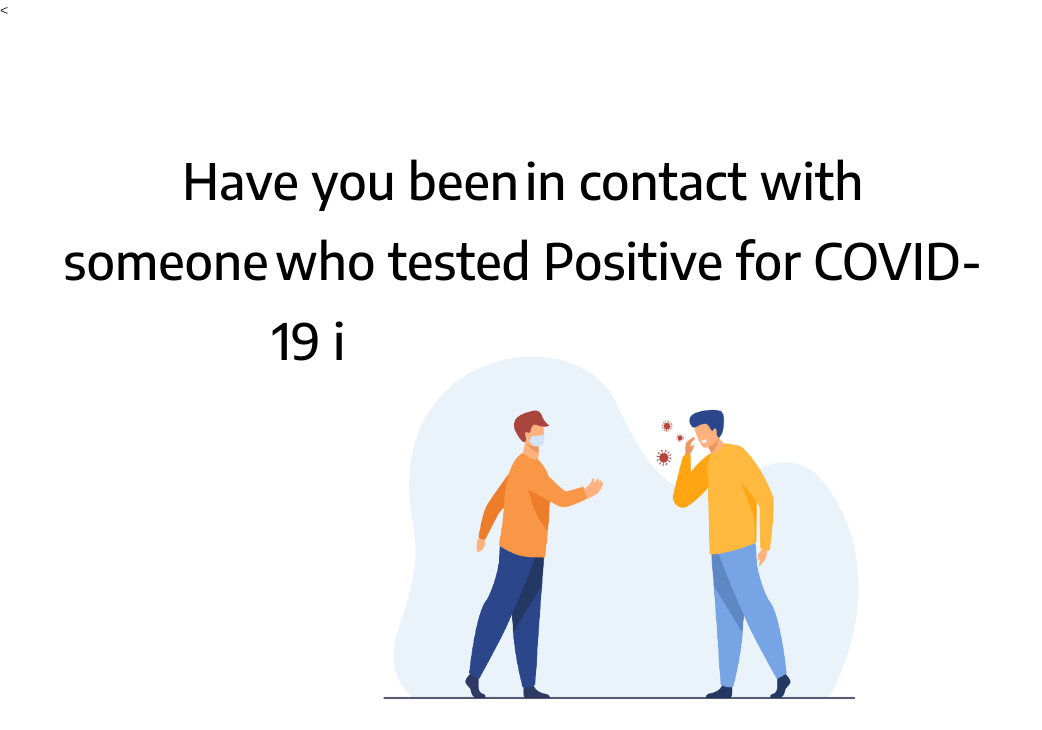
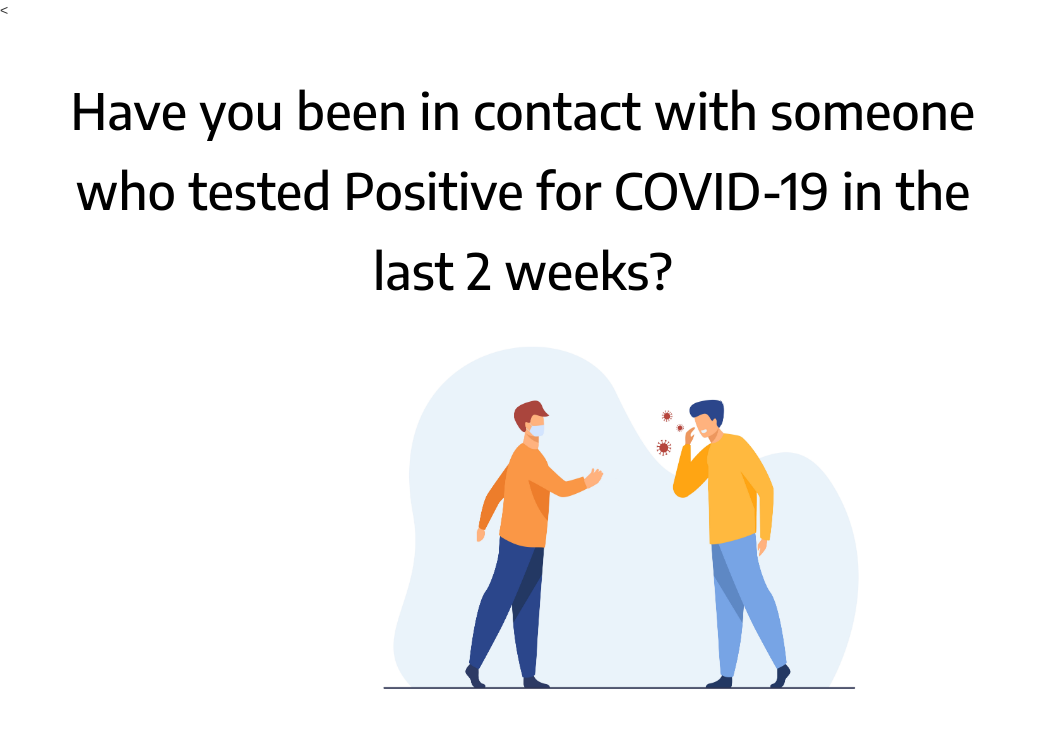
Before and after one commit to AniruddhNathani/HarborviewProject, a Flask app: a page that uses templates/screening_two.html in a window 1280 px wide. Shown: the top 730 px of the page, without its empty margins (0-1042 px from the left). Run offline with Flask 2, Linux system fonts and the light colour scheme; some libraries are stand-ins or nearby versions.

Commit message:
Q2 fixed

```diff
--- a/data.json
+++ b/data.json
@@ -24,7 +24,7 @@
         ]
       },
       {
-        "question": "Have you been in contact with someone who tested Positive for COVID-19 in the last 2 weeks?",
+        "question": "Have you been in contact with someone who tested Positive for COVID-19 in the last 2 weeks?",
         "question_id": 1,
         "response": [
           {
--- a/templates/screening_two.html
+++ b/templates/screening_two.html
@@ -31,8 +31,8 @@ color: #000000;
 
     #question_row
     {
-    margin-top: 100px;
-    margin-bottom: 50px;
+    margin-top: 30px;
+    margin-bottom: 110px;
     padding-right: 50%;
     }
 
```
